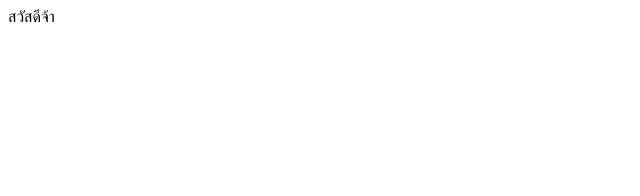
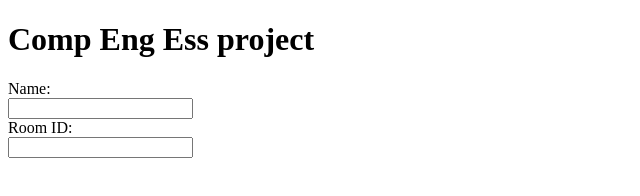
Before and after one commit to NatthasaKendo/CEE, a plain HTML site: page index.html in a window 1280 px wide. Shown: the whole page, without its empty margins (0-640 px from the left). Drawn offline with Linux system fonts and the light colour scheme.

Commit message:
Update index.html

```diff
--- a/index.html
+++ b/index.html
@@ -7,6 +7,16 @@
     <title>Document</title>
 </head>
 <body>
-    สวัสดีจ้า
+    <h1>Comp Eng Ess project </h1>
+
+    <form>
+        <label for="name">Name:</label><br>
+        <input type="text" id="name" name="name"><br>
+        <label for="lname">Room ID:</label><br>
+        <input type="text" id="roomID" name="roomID">
+    </form>
+
+
+
 </body>
 </html>
```
